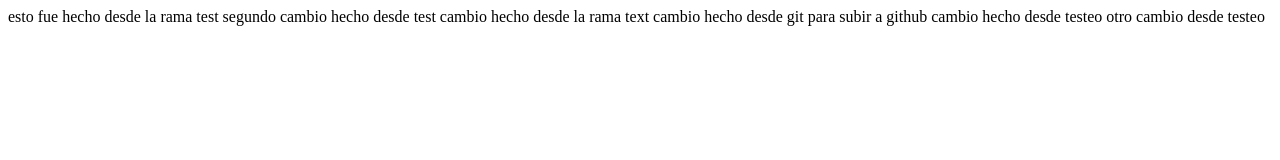
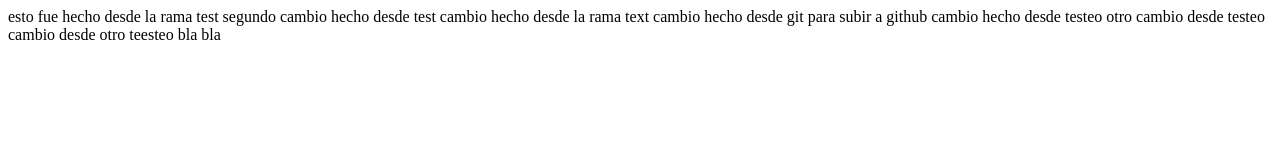
Before and after one commit to jorgedza/aprendiendoGIT, a plain HTML site: page index.html in a window 1280 px wide. Drawn offline with Linux system fonts and the light colour scheme.

Commit message:
testeo 3

```diff
--- a/index.html
+++ b/index.html
@@ -15,5 +15,8 @@
 cambio hecho desde testeo
 
 otro cambio desde testeo
+
+cambio desde otro teesteo bla bla
+
 </body>
 </html>
```
